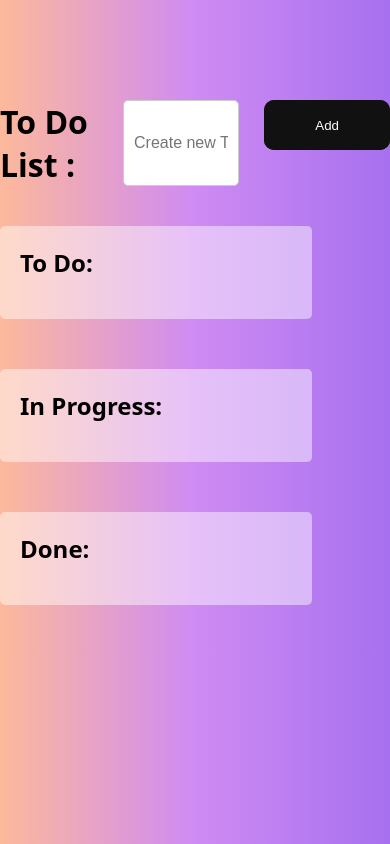
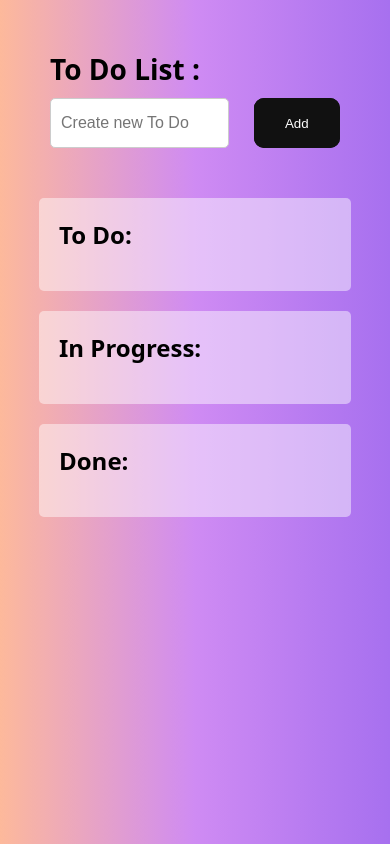
Before and after one commit to avemaryplus/todo-list, a plain HTML site: page index.html in a window 390 px wide. Drawn offline with Linux system fonts and the light colour scheme.

Commit message:
Добавила адаптивность в css

```diff
--- a/css/style.css
+++ b/css/style.css
@@ -187,10 +187,25 @@ li button:active {
   background-color: #4CAF50;
 }
 
-@media screen and (max-width: 768px) {
+@media screen and (max-width: 800px) {
+
+  .header {
+    flex-direction: column;
+    padding: 50px;
+  }
+
+  .header button{
+    width: 100px;
+  }
+
+  .header h1 {
+    font-size: 28px;
+    margin-bottom: 10px;
+  }
   .columns {
     flex-direction: column;
-    gap: 50px;
+    gap: 20px;
+    align-items: center;
   }
 
   .column {
```
